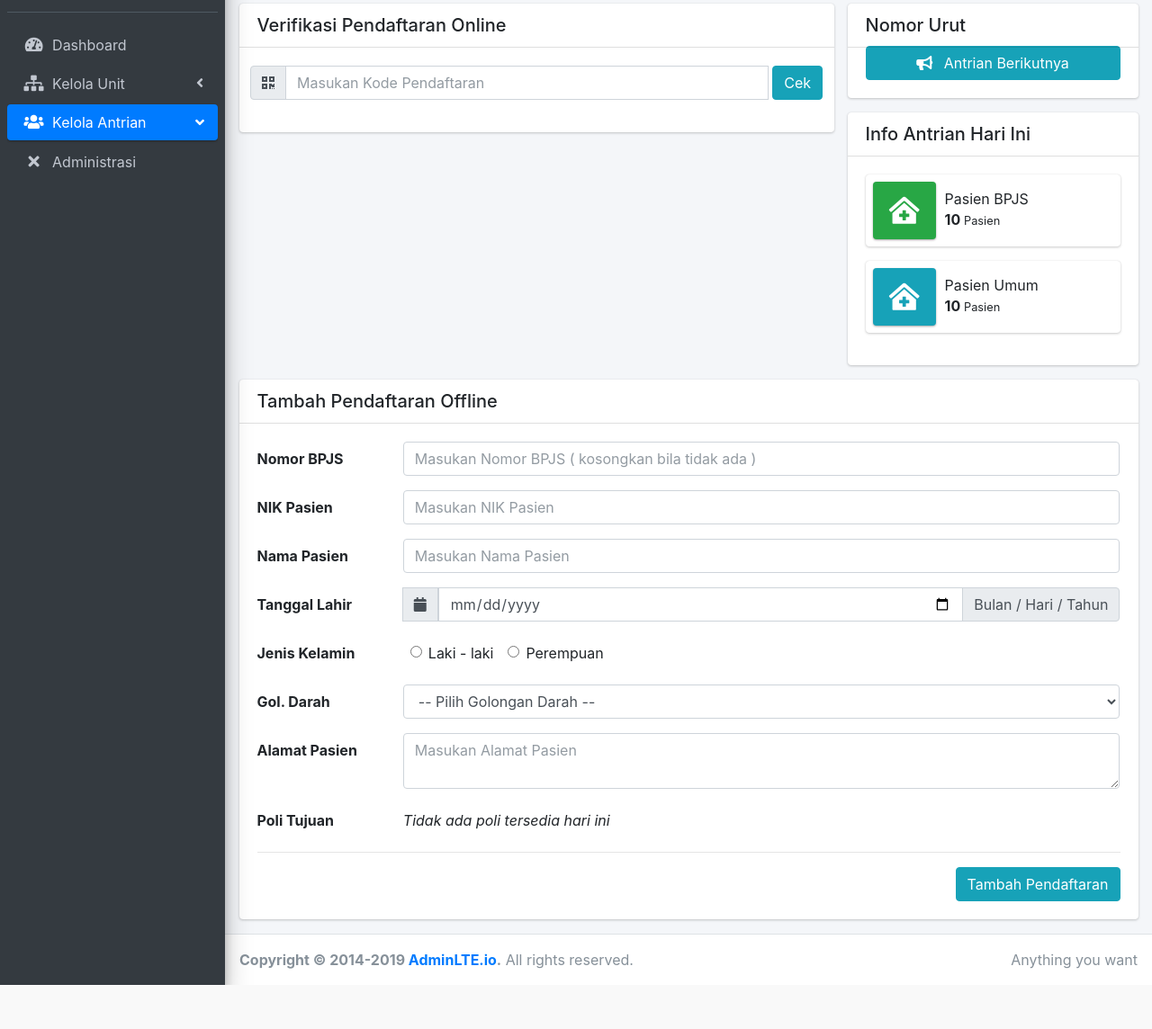
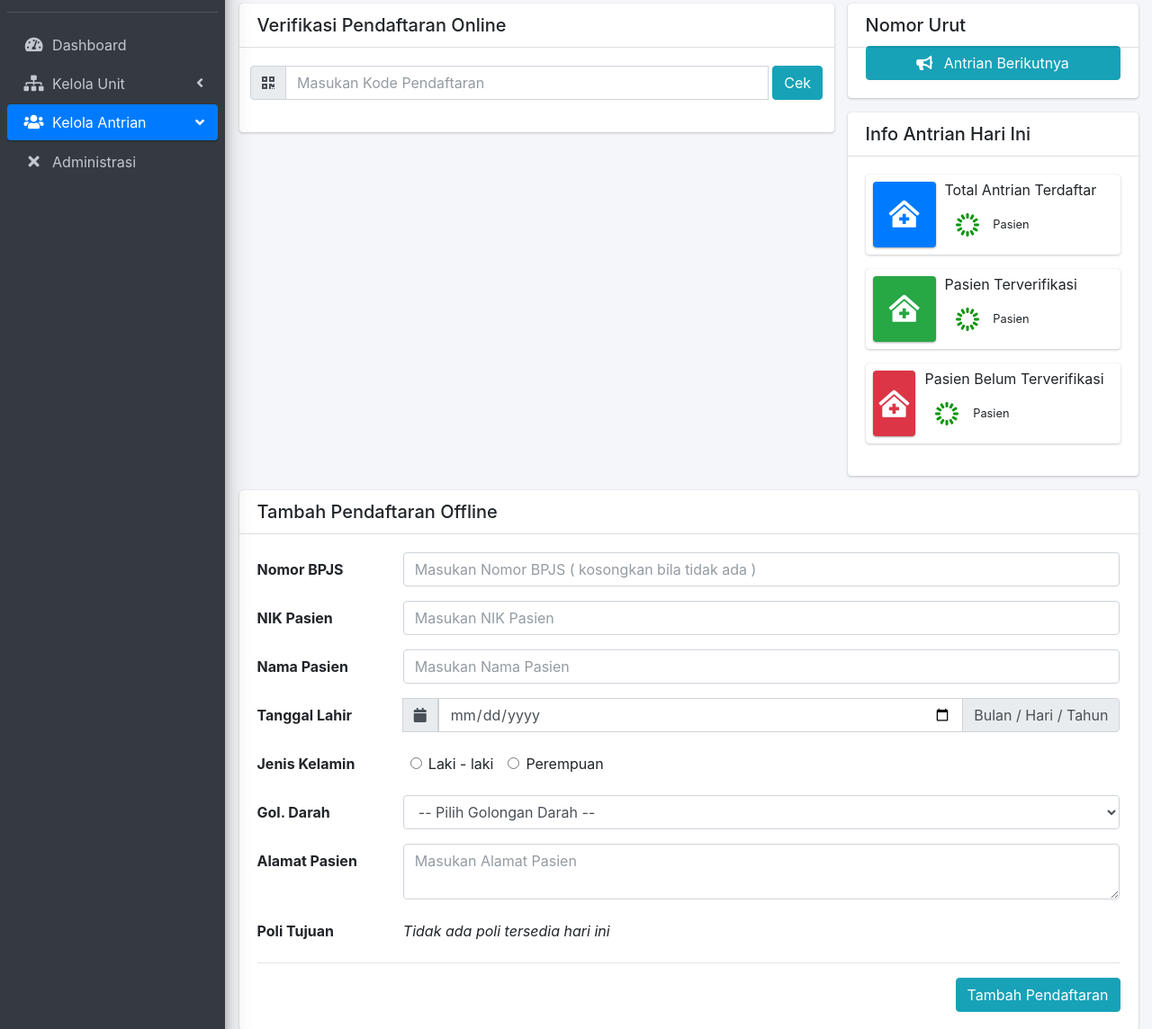
Before and after one commit to rulyadhika/iclinic, a PHP site: page /web/admin/queue.php?queue=administrasi in a window 1280 px wide. Shown: the part 134-1278 px from the top of the page at 90% size. Before the commit the page ends 1229 px from the top, so only its background shows below. Run offline with PHP 8.4, Linux system fonts and the light colour scheme; the visitor is signed in with stand-in values (Sample User, id 1); data that the repository does not hold is empty.

Commit message:
fitur info antrian pada halaman antrian administrasi berfungsi

```diff
--- a/admin/queue.php
+++ b/admin/queue.php
@@ -66,6 +66,22 @@
         }
 
         $nomer_loket = select("SELECT no_loket FROM tb_loket_administrasi WHERE id_assigned_user = $id_akun_adm")[0]['no_loket'];
+
+        if(isset($_POST['refresh'])){
+          // megambil data jumlah pasien hari ini
+          $pasienTerverifikasiOnline = select("SELECT COUNT(id) FROM tb_pendaftaran_online WHERE tanggal_periksa = CURRENT_DATE() AND verifikasi_administrasi = 'Terverifikasi'")[0]['COUNT(id)'];
+          $pasienTerverifikasiOffline = select("SELECT COUNT(id) FROM tb_pendaftaran_offline WHERE tanggal_periksa = CURRENT_DATE() AND verifikasi_administrasi = 'Terverifikasi'")[0]['COUNT(id)'];
+          $pasienTerverifikasi = $pasienTerverifikasiOffline + $pasienTerverifikasiOnline;
+
+          $pasienBelumVerifikasiOnline = select("SELECT COUNT(id) FROM tb_pendaftaran_online WHERE tanggal_periksa = CURRENT_DATE() AND verifikasi_administrasi = 'Belum Verifikasi'")[0]['COUNT(id)'];
+          $pasienBelumVerifikasiOffline = select("SELECT COUNT(id) FROM tb_pendaftaran_offline WHERE tanggal_periksa = CURRENT_DATE() AND verifikasi_administrasi = 'Belum Verifikasi'")[0]['COUNT(id)'];
+          $pasienBelumVerifikasi = $pasienBelumVerifikasiOffline + $pasienBelumVerifikasiOnline;
+
+          $total_antrian_administrasi = select("SELECT COUNT(id) FROM tb_antrian_administrasi WHERE tanggal_antrian = CURRENT_DATE()")[0]['COUNT(id)'];
+
+          echo json_encode(["qTotal"=>$total_antrian_administrasi,"pasienTerverifikasi"=>$pasienTerverifikasi,"pasienBelumVerifikasi"=>$pasienBelumVerifikasi]);die;
+        }
+
     }elseif($queue== 'poli'){
       $id_akun_dokter = $_SESSION['user_id'];
 
@@ -123,6 +139,11 @@
   <link rel="stylesheet" href="../src/plugins/datatables-responsive/css/responsive.bootstrap4.min.css">
   <!-- Google Font: Source Sans Pro -->
   <!-- <link href="https://fonts.googleapis.com/css?family=Source+Sans+Pro:300,400,400i,700" rel="stylesheet"> -->
+  <style>
+      .loading{
+          width: 50px;
+      }
+  </style>
 </head>
 <body class="hold-transition sidebar-mini">
 <div class="wrapper">
@@ -207,11 +228,13 @@
               </div>
               <div class="card-body">
                 <div class="info-box">
-                  <span class="info-box-icon bg-success elevation-1"><i class="fas fa-clinic-medical"></i></span>
+                  <span class="info-box-icon bg-primary elevation-1"><i class="fas fa-clinic-medical"></i></span>
                   <div class="info-box-content">
-                    <span class="info-box-text">Pasien BPJS</span>
+                    <span class="info-box-text">Total Antrian Terdaftar</span>
                     <span class="info-box-number">
-                      10
+                      <span class="antrian_terdaftar">
+                        <img src="../src/images/Spinner-1s-200px.svg" alt="" class="loading">
+                      </span>
                       <small>Pasien</small>
                     </span>
                   </div>
@@ -219,16 +242,33 @@
                 </div>
 
                 <div class="info-box">
-                  <span class="info-box-icon bg-info elevation-1"><i class="fas fa-clinic-medical"></i></span>
+                  <span class="info-box-icon bg-success elevation-1"><i class="fas fa-clinic-medical"></i></span>
                   <div class="info-box-content">
-                    <span class="info-box-text">Pasien Umum</span>
+                    <span class="info-box-text">Pasien Terverifikasi</span>
                     <span class="info-box-number">
-                      10
+                      <span class="pasien_terverifikasi">
+                        <img src="../src/images/Spinner-1s-200px.svg" alt="" class="loading">
+                      </span>
                       <small>Pasien</small>
                     </span>
                   </div>
                   <!-- /.info-box-content -->
                 </div>
+
+                <div class="info-box">
+                  <span class="info-box-icon bg-danger elevation-1"><i class="fas fa-clinic-medical"></i></span>
+                  <div class="info-box-content">
+                    <span class="info-box-text">Pasien Belum Terverifikasi</span>
+                    <span class="info-box-number">
+                      <span class="pasien_belum_verifikasi">
+                        <img src="../src/images/Spinner-1s-200px.svg" alt="" class="loading">
+                      </span>
+                      <small>Pasien</small>
+                    </span>
+                  </div>
+                  <!-- /.info-box-content -->
+                </div>
+
               </div>
             </div>
           </div>
@@ -695,6 +735,27 @@
   })
 </script>
 
+<script>
+  // script untuk refresh info antrian
+
+  setInterval(()=>{
+    $.ajax({
+      url: "queue.php?queue=administrasi&data=adm&id=<?= $id_akun_adm; ?>",
+      type : "POST",
+      data : {
+              refresh : true,
+          },
+      dataType : "JSON",
+      success: function(result){
+        $(".antrian_terdaftar").text(result.qTotal);
+        $(".pasien_terverifikasi").text(result.pasienTerverifikasi);
+        $(".pasien_belum_verifikasi").text(result.pasienBelumVerifikasi);
+      }
+    })
+  },7000)
+
+</script>
+
 <?php elseif($queue=='poli') :?>
   <!-- script untuk tabel daftar pasien -->
   <script>
```
Also changed, not shown: index.php (+4 -4 lines).
